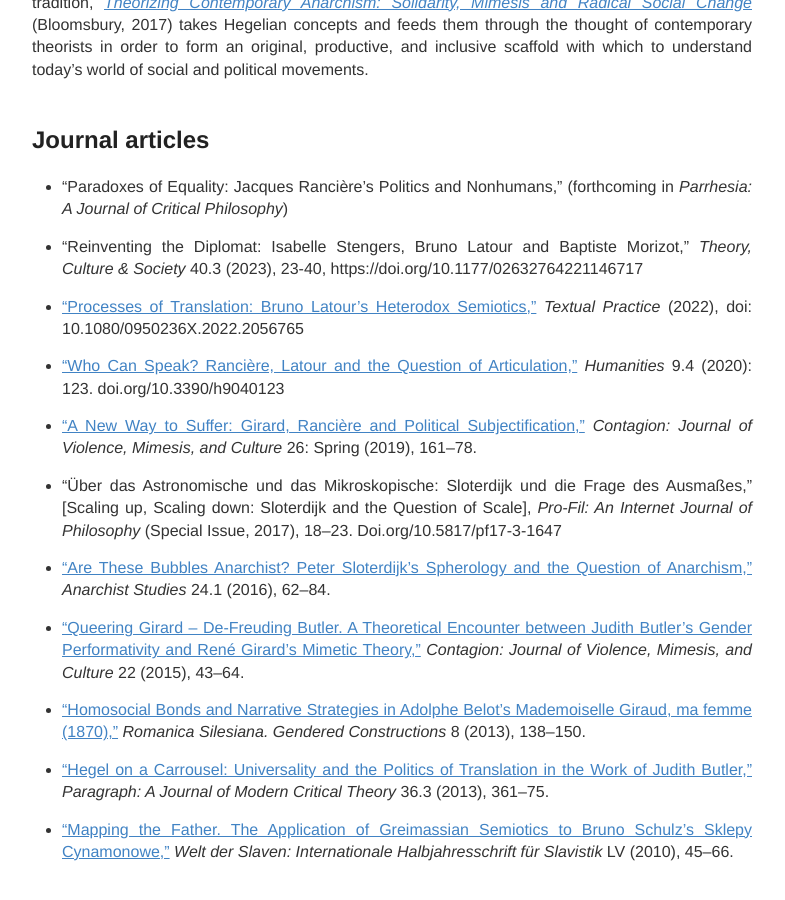
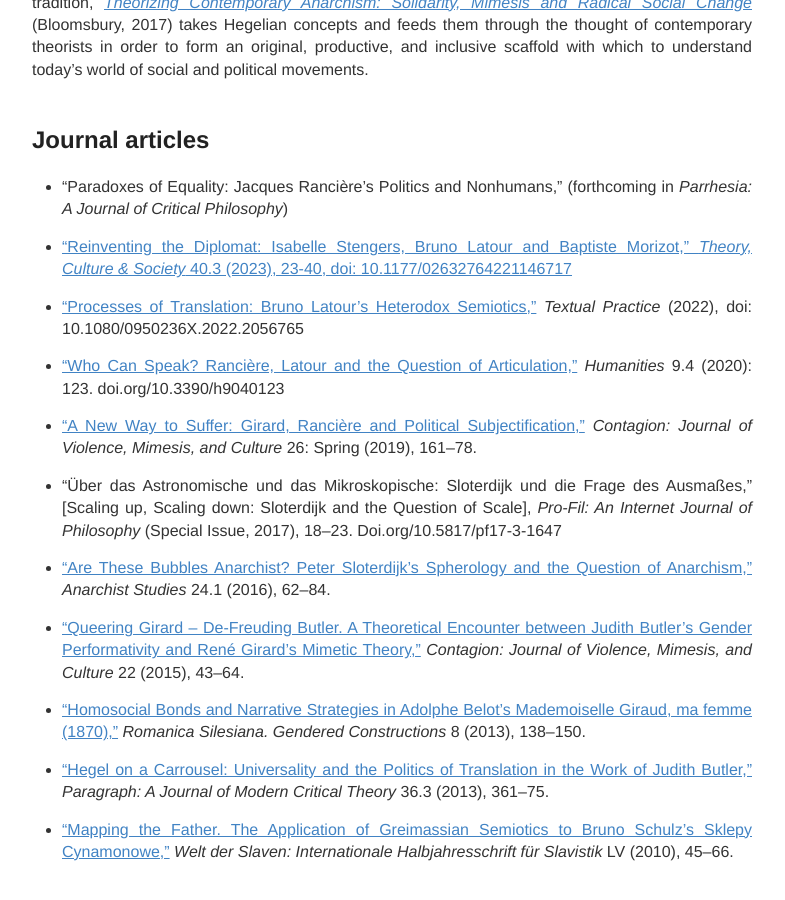
Before and after one commit to IJanicka/IJanicka.github.io, a Jekyll site: the page built from publications.md, in a window 1280 px wide and 900 px high, scrolled down 941 px. Shown: the whole window, without its empty margins (248-1033 px from the left). Built offline with Jekyll 4.4.1, drawn with Linux system fonts in a browser that asks for light colours; some of the changed lines change nothing that is shown.

Commit message:
Update publications.md

```diff
--- a/publications.md
+++ b/publications.md
@@ -21,7 +21,7 @@
 
 *  “Paradoxes of Equality: Jacques Rancière’s Politics and Nonhumans,” (forthcoming in *Parrhesia: A Journal of Critical Philosophy*)<br>
 
-*  “Reinventing the Diplomat: Isabelle Stengers, Bruno Latour and Baptiste Morizot,” *Theory, Culture & Society* 40.3 (2023), 23-40, https://doi.org/10.1177/02632764221146717<br>
+* <a href="https://journals.sagepub.com/doi/10.1177/02632764221146717" target="_blank"> “Reinventing the Diplomat: Isabelle Stengers, Bruno Latour and Baptiste Morizot,” *Theory, Culture & Society* 40.3 (2023), 23-40, doi: 10.1177/02632764221146717<br>
 
 *	<a href="https://www.tandfonline.com/doi/abs/10.1080/0950236X.2022.2056765" target="_blank">“Processes of Translation: Bruno Latour’s Heterodox Semiotics,”</a> *Textual Practice* (2022), doi: 10.1080/0950236X.2022.2056765<br>
 
```
